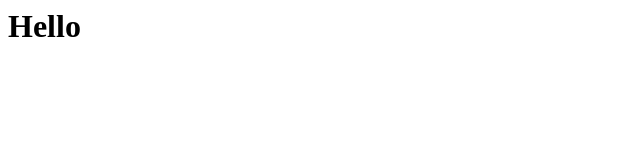
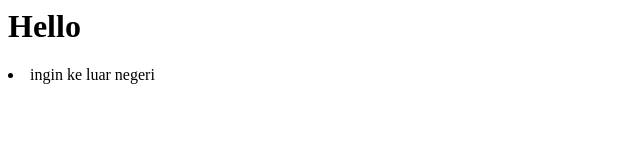
Before and after one commit to Septin13/resolusui, a plain HTML site: page index.html in a window 1280 px wide. Shown: the whole page, without its empty margins (0-640 px from the left). Drawn offline with Linux system fonts and the light colour scheme.

Commit message:
Menambah 1 list resolusi

```diff
--- a/index.html
+++ b/index.html
@@ -1,4 +1,5 @@
 <html>
   <body>
     <h1>Hello </h1>
+    <li>ingin ke luar negeri</li>
   </body>
```
